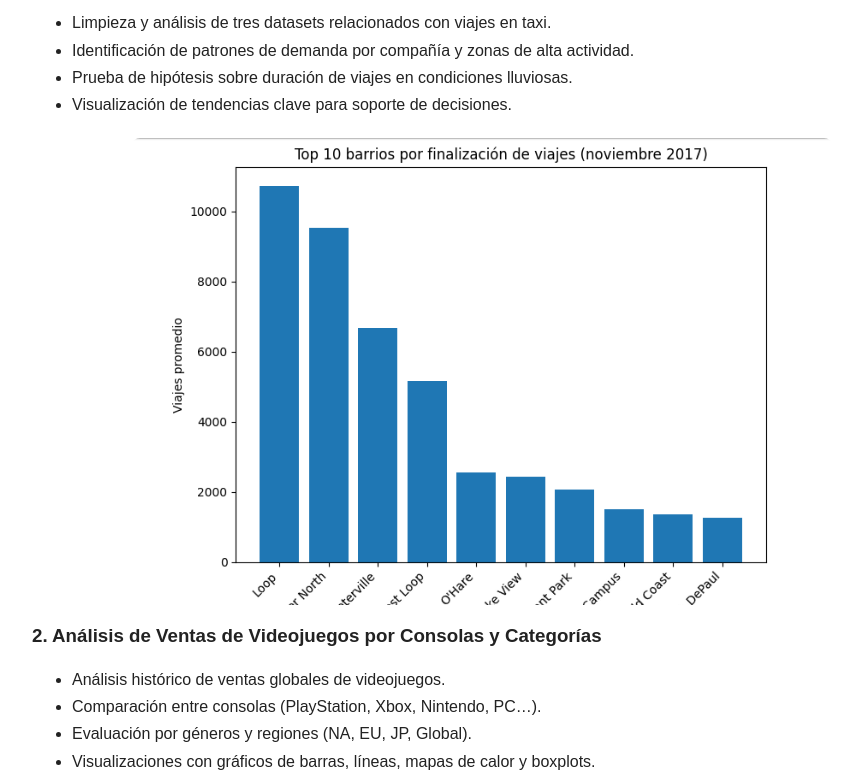
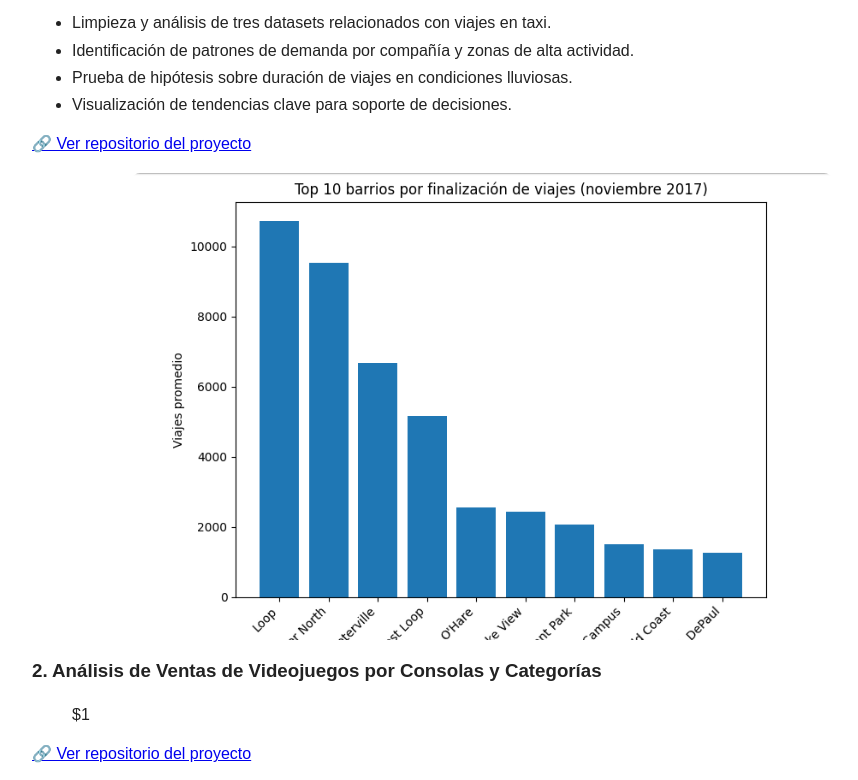
Before and after one commit to yimmichauta12345-commits/Portafolio-Yimmi, a plain HTML site: page index.html in a window 1280 px wide. Shown: the part 580-1360 px from the top of the page, without its empty margins (158-1016 px from the left). Drawn offline with Linux system fonts and the light colour scheme.

Commit message:
Update index.html

```diff
--- a/index.html
+++ b/index.html
@@ -66,16 +66,15 @@
         <li>Visualización de tendencias clave para soporte de decisiones.</li>
     </ul>
 
+    <p><a href="https://github.com/yimmichauta12345-commits/Proyecto-rutas-de-Chicago" target="_blank">🔗 Ver repositorio del proyecto</a></p>
+
     <img src="images/images/Imagen%20proyecto%201.jpg" alt="Gráfico Top 10 barrios"
          style="width:100%; max-width:700px; display:block; margin:20px auto; border-radius:8px;">
 
     <h3>2. Análisis de Ventas de Videojuegos por Consolas y Categorías</h3>
-    <ul>
-        <li>Análisis histórico de ventas globales de videojuegos.</li>
-        <li>Comparación entre consolas (PlayStation, Xbox, Nintendo, PC…).</li>
-        <li>Evaluación por géneros y regiones (NA, EU, JP, Global).</li>
-        <li>Visualizaciones con gráficos de barras, líneas, mapas de calor y boxplots.</li>
-    </ul>
+    <ul>$1</ul>
+
+    <p><a href="https://github.com/yimmichauta12345-commits/Proyecto-consolas" target="_blank">🔗 Ver repositorio del proyecto</a></p>
 
     <img src="images/images/Imagen%20proyecto%202.jpg" alt="Gráfico de ventas por año y plataforma"
          style="width:100%; max-width:900px; display:block; margin:20px auto; border-radius:8px;">
```
